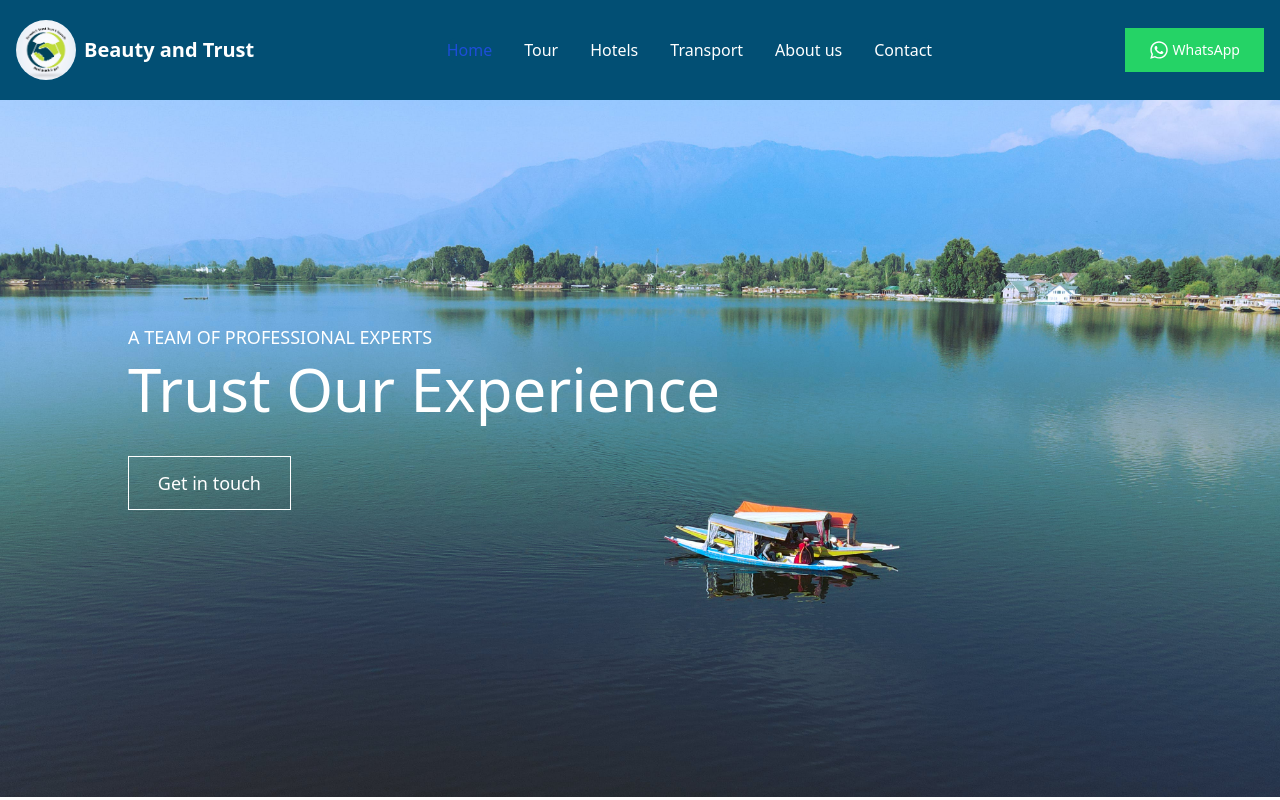
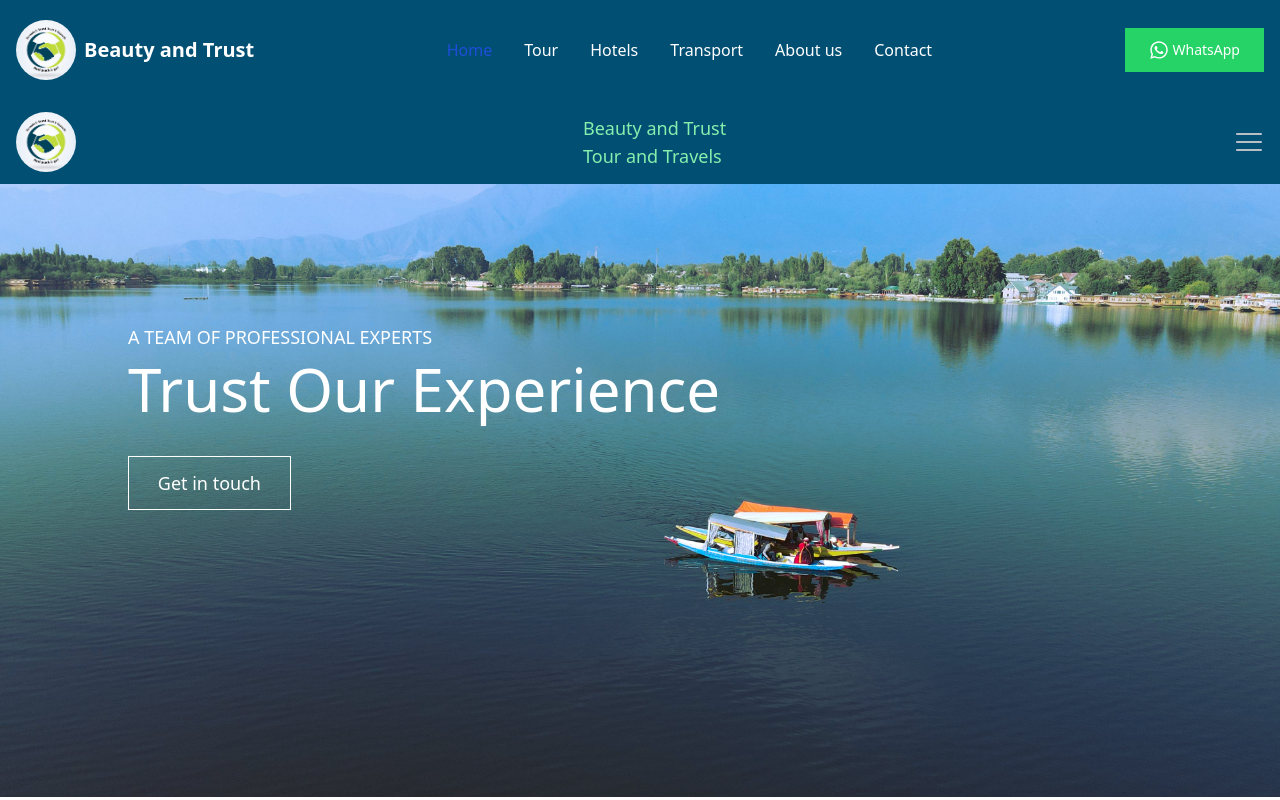
Before and after one commit to wajidkashoo14/beauty-and-trust, a Next.js app: page / in a window 1280 px wide. Shown: the top 800 px of the page. Built offline with nearby package versions, Linux system fonts and the light colour scheme.

Commit message:
navbar responsive styles

```diff
--- a/src/app/components/Navbar.jsx
+++ b/src/app/components/Navbar.jsx
@@ -1,14 +1,19 @@
+"use client"
 import Image from "next/image";
 import Link from "next/link";
 import { FaWhatsapp } from "react-icons/fa";
+import { RxHamburgerMenu } from "react-icons/rx";
+import { IoMdClose } from "react-icons/io";
+import { useState } from "react";
 
 function Navbar() {
+  const [nav, setNav] = useState(false);
   return (
     <nav class=" border-gray-200 bg-[#024F74] w-full poppins fixed top-0 z-50">
-      <div class="max-w-screen-xl flex flex-wrap items-center justify-between mx-auto px-4 py-5">
+      <div class="max-w-screen-xl flex flex-wrap items-center justify-between mx-auto px-4 py-5 max-[600px]:hidden">
         <Link
           href="/"
-          class="text-white font-semibold text-xl flex justify-center items-center gap-2 -z-1"
+          class="text-white font-semibold text-xl flex justify-center items-center gap-2 -z-1 [600px]:hidden"
         >
           <Image
             src="/logo.jpg"
@@ -28,7 +33,7 @@ function Navbar() {
           >
             <FaWhatsapp color="#fff" fontSize={20} /> WhatsApp
           </Link>
-          <button
+          {/* <button
             data-collapse-toggle="navbar-cta"
             type="button"
             class="inline-flex items-center p-2 w-10 h-10 justify-center text-sm text-gray-500 rounded-lg md:hidden hover:bg-gray-100 focus:outline-none focus:ring-2 focus:ring-gray-200 dark:text-gray-400 dark:hover:bg-gray-700 dark:focus:ring-gray-600"
@@ -51,7 +56,7 @@ function Navbar() {
                 d="M1 1h15M1 7h15M1 13h15"
               />
             </svg>
-          </button>
+          </button> */}
         </div>
         <div
           class="items-center justify-between hidden w-full md:flex md:w-auto md:order-1 poppins z-50"
@@ -110,6 +115,97 @@ function Navbar() {
           </ul>
         </div>
       </div>
+      <div class="max-w-screen-xl flex flex-wrap items-center justify-between mx-auto px-4 py-3 max-[600px]:flex max-[600px]:justify-between">
+        <Link
+          href="/"
+          class="text-white font-semibold text-xl flex justify-center items-center gap-2 -z-1"
+        >
+          <Image
+            src="/logo.jpg"
+            alt="logo"
+            loading="lazy"
+            width={60}
+            height={60}
+            class="rounded-full"
+          />
+        </Link>
+        <span className="text-normal text-lg text-green-300 w-36">Beauty and Trust Tour and Travels</span>
+        <div class="flex">
+          <div onClick={() => setNav(!nav)}>
+            {nav ? (
+              <IoMdClose size={30} color="#B8BDC6" />
+            ) : (
+              <RxHamburgerMenu size={30} color="#B8BDC6" />
+            )}
+          </div>
+
+
+          {/* <Link
+            href="https://wa.me/917051695835"
+            type="button"
+            class="text-white bg-[#25D366]  font-medium text-sm px-6 py-3 text-center flex items-center justify-center gap-1 max-[600px]:absolute max-[600px]:bottom-5 max-[600px]:right-4"
+          >
+            <FaWhatsapp color="#fff" fontSize={20} />
+          </Link> */}
+         {nav ? <ul class="flex flex-col font-medium text-center pt-20 bg-[#024F74] h-screen w-full mt-10 absolute top-10 left-0">
+          <li>
+            <Link
+              href="/"
+              class="block py-2 px-3 md:p-0 text-white bg-transparent"
+              aria-current="page"
+              onClick={() => setNav(false)}
+            >
+              Home
+            </Link>
+          </li>
+          <li>
+            <Link
+              href="/#tours"
+              class="block py-2 px-3 md:p-0 text-white bg-transparent"
+              onClick={() => setNav(false)}
+            >
+              Tour
+            </Link>
+          </li>
+          <li>
+            <Link
+              href="/#hotels"
+              class="block py-2 px-3 md:p-0 text-white bg-transparent"
+              onClick={() => setNav(false)}
+            >
+              Hotels
+            </Link>
+          </li>
+          <li>
+            <Link
+              href="/transport"
+              class="block py-2 px-3 md:p-0 text-white bg-transparent"
+              onClick={() => setNav(false)}
+            >
+              Transport
+            </Link>
+          </li>
+          <li>
+            <Link
+              href="/aboutus"
+              class="block py-2 px-3 md:p-0 text-white rounded bg-transparent"
+              onClick={() => setNav(false)}
+            >
+              About us
+            </Link>
+          </li>
+          <li>
+            <Link
+              href="/contact"
+              class="block py-2 px-3 md:p-0 text-white rounded bg-transparent"
+              onClick={() => setNav(false)}
+            >
+              Contact
+            </Link>
+          </li>
+        </ul> : null}
+        </div>
+      </div>
     </nav>
   );
 }
```
